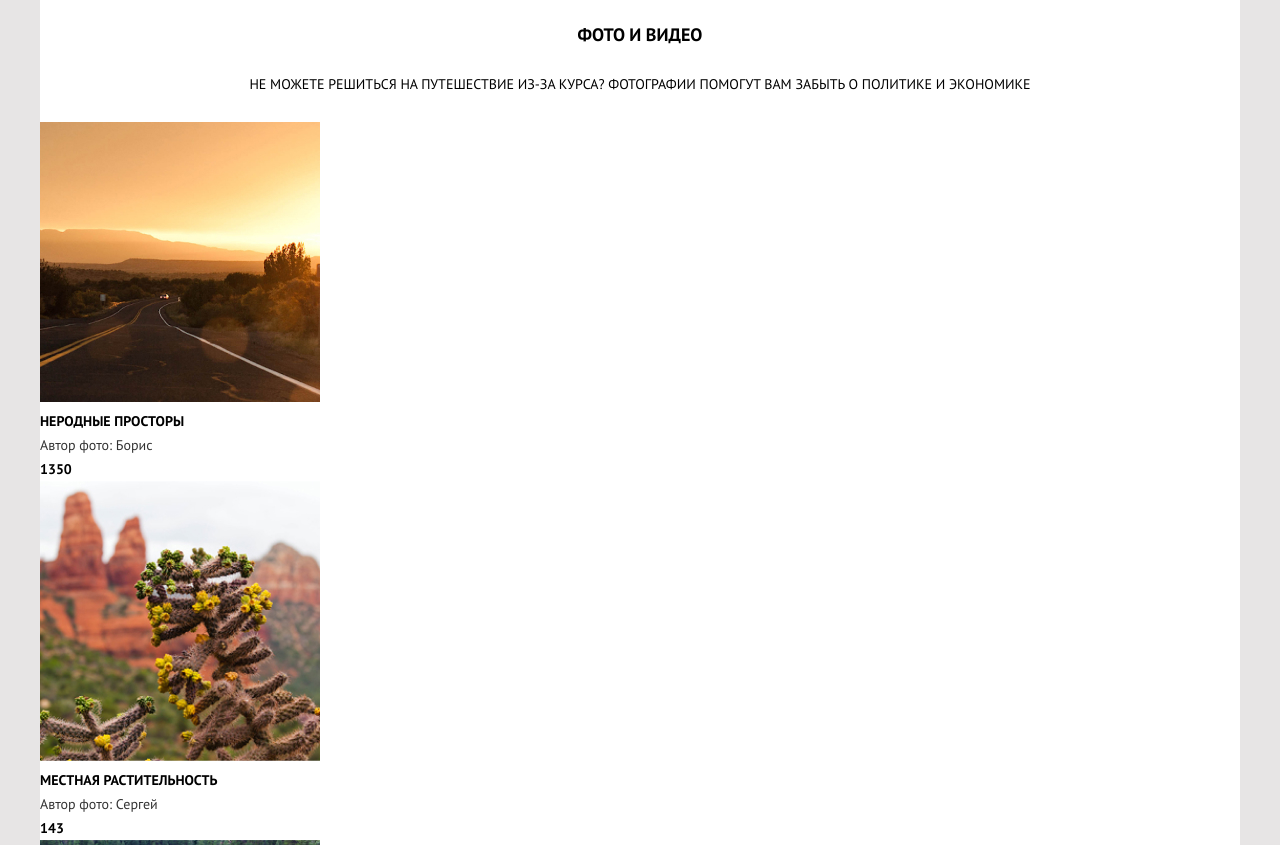
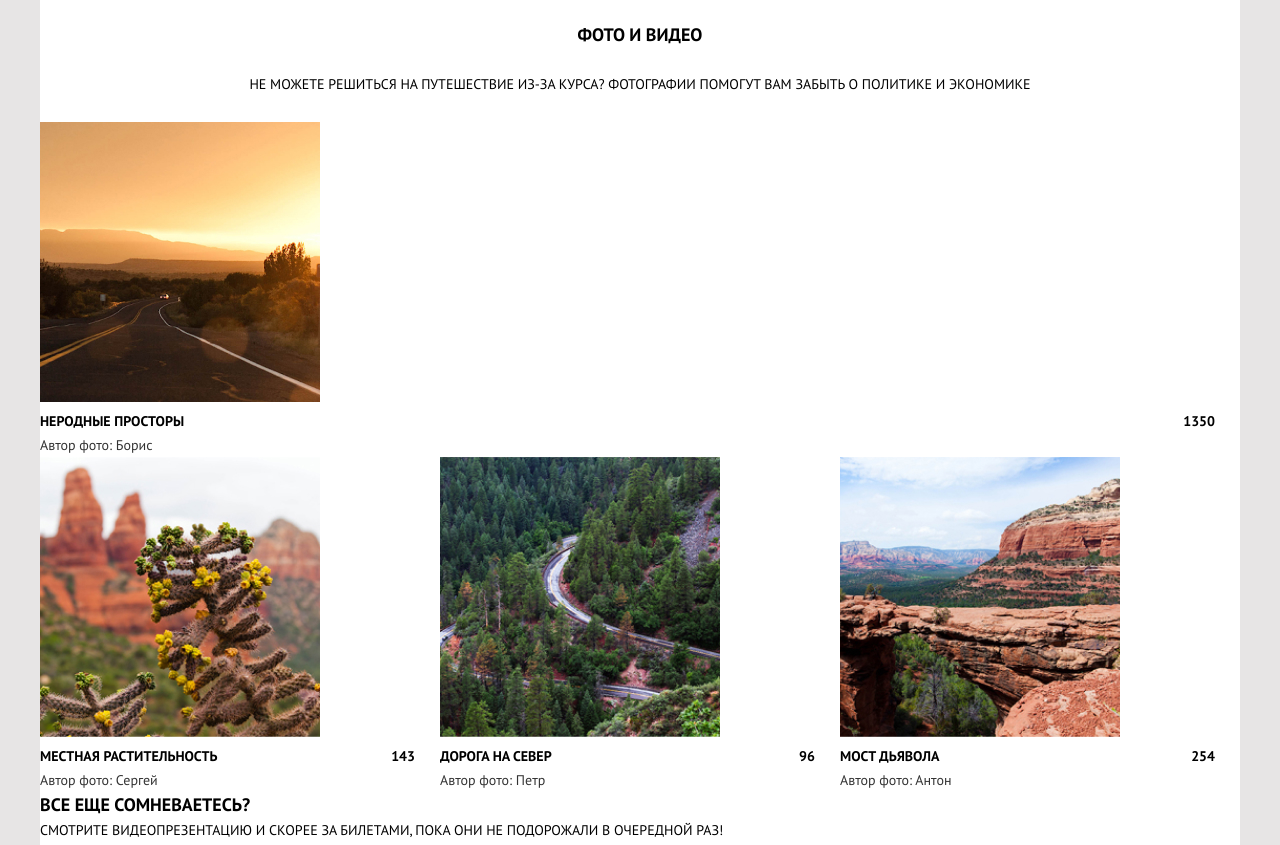
Before and after one commit to PavelMor25/194881-sedona-22, a website: page source/catalog.html in a window 1280 px wide. Shown: the part 200-1045 px from the top of the page. Drawn offline with nearby package versions, Linux system fonts and the light colour scheme; files that its build step writes are made by us from their sources.

Commit message:
Разметка каталога

```diff
--- a/source/catalog.html
+++ b/source/catalog.html
@@ -3,6 +3,7 @@
 
 <head>
   <meta charset="utf-8">
+  <meta name="viewport" content="width=device-width, initial-scale=1">
   <title>HTML Academy: Седона</title>
   <link href="css/style.css" rel="stylesheet">
 </head>
@@ -10,7 +11,7 @@
 <body class="page__body">
   <div class="wrapper">
     <header class="page-header">
-      <a class="page-header__logo"  href="index.html">
+      <a class="page-header__logo" href="index.html">
         <img class="page-header__logo-image" src="img/icon/logotype.svg" width="102" height="84" alt="Логотип Sedona">
       </a>
       <nav class="main-nav">
@@ -42,28 +43,48 @@
         <h2 class="visually-hidden">Фотогалерея</h2>
         <ul class="gallery__list">
           <li class="gallery__item">
-            <img class="gallery__image" src="img/img-mobile/photo-1-small.jpg" width="280" height="280" alt="Дорога и закат">
+            <img class="gallery__image" src="img/img-mobile/photo-1-small.jpg" width="280" height="280"
+              alt="Дорога и закат">
+            <div class="gallery__image-info">
+              <div class="gallery__image-desc">
                 <p class="gallery__name-image">Неродные просторы</p>
                 <p class="gallery__author">Автор фото: <span class="gallery__author-name">Борис</span></p>
+              </div>
               <p class="gallery__number-likes">1350</p>
+            </div>
           </li>
           <li class="gallery__item">
-            <img class="gallery__image" src="img/img-mobile/photo-2-small.jpg" width="280" height="280" alt="Кактус на фоне скал">
+            <img class="gallery__image" src="img/img-mobile/photo-2-small.jpg" width="280" height="280"
+              alt="Кактус на фоне скал">
+            <div class="gallery__image-info">
+              <div class="gallery__image-desc">
                 <p class="gallery__name-image">Местная растительность</p>
                 <p class="gallery__author">Автор фото: <span class="gallery__author-name">Сергей</span></p>
+              </div>
               <p class="gallery__number-likes">143</p>
+            </div>
           </li>
           <li class="gallery__item">
-            <img class="gallery__image" src="img/img-mobile/photo-3-small.jpg" width="280" height="280" alt="Дорога среди деревьев">
+            <img class="gallery__image" src="img/img-mobile/photo-3-small.jpg" width="280" height="280"
+              alt="Дорога среди деревьев">
+            <div class="gallery__image-info">
+              <div class="gallery__image-desc">
                 <p class="gallery__name-image">Дорога на север</p>
                 <p class="gallery__author">Автор фото: <span class="gallery__author-name">Петр</span></p>
+              </div>
               <p class="gallery__number-likes">96</p>
+            </div>
           </li>
           <li class="gallery__item">
-            <img class="gallery__image" src="img/img-mobile/photo-4-small.jpg" width="280" height="280" alt="Скала в форме моста">
+            <img class="gallery__image" src="img/img-mobile/photo-4-small.jpg" width="280" height="280"
+              alt="Скала в форме моста">
+            <div class="gallery__image-info">
+              <div class="gallery__image-desc">
                 <p class="gallery__name-image">Мост дьявола</p>
                 <p class="gallery__author">Автор фото: <span class="gallery__author-name">Антон</span></p>
+              </div>
               <p class="gallery__number-likes">254</p>
+            </div>
           </li>
         </ul>
       </section>
@@ -71,7 +92,8 @@
       <section class="video">
         <h2 class="visually-hidden">Видео</h2>
         <p class="video__slogan">Все еще сомневаетесь?</p>
-        <p class="video__desc">Смотрите видеопрезентацию и скорее за билетами, пока они не подорожали в очередной раз!</p>
+        <p class="video__desc">Смотрите видеопрезентацию и скорее за билетами, пока они не подорожали в очередной раз!
+        </p>
       </section>
     </main>
 
--- a/source/less/blocks/gallery.less
+++ b/source/less/blocks/gallery.less
@@ -1,6 +1,7 @@
 .gallery__list {
   .clear-list();
   .text-parametr(14px; 700; 24px);
+  padding: 0 20px;
 }
 
 .gallery__author {
@@ -15,3 +16,36 @@
   margin: 0;
   padding: 0;
 }
+
+@media (min-width: @tablet-width) {
+  .gallery__list {
+    padding: 0 60px;
+    display: flex;
+    flex-wrap: wrap;
+  }
+
+  .gallery__item {
+    width: 50%;
+  }
+
+  .gallery__item:first-of-type {
+    width: 100%;
+  }
+
+
+  .gallery__image-info {
+    display: flex;
+    justify-content: space-between;
+    padding-right: 25px;
+  }
+}
+
+@media (min-width: @desktop-width) {
+  .gallery__list {
+    padding: 0;
+  }
+
+  .gallery__item {
+    width: calc(100% / 3);
+  }
+}
```
Lines whose indentation alone changed are shown as unchanged.
